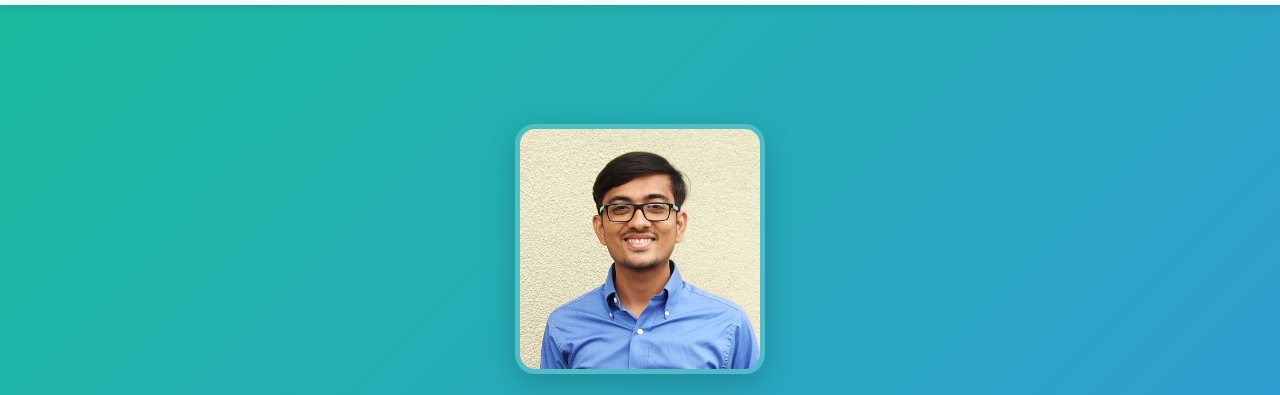
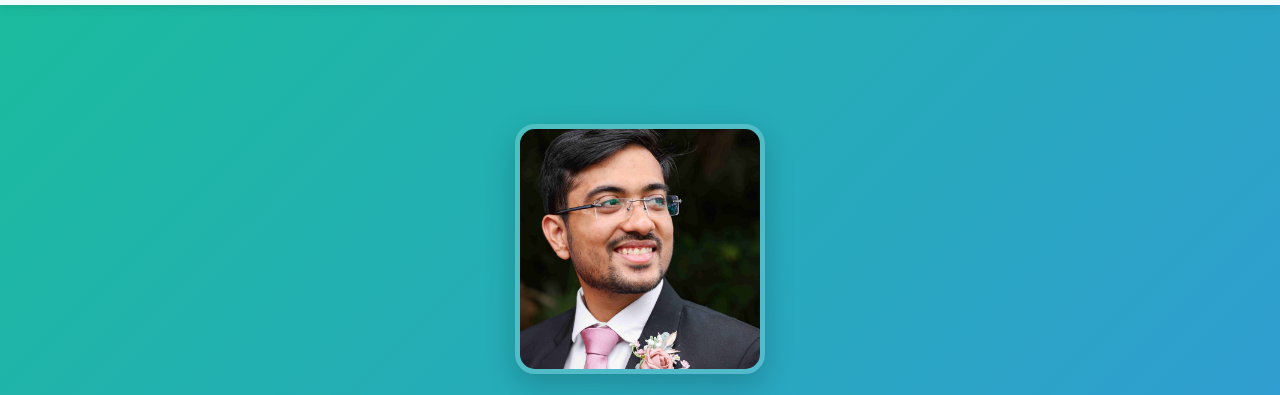
Before and after one commit to amanvishnani/amanvishnani.com, a website: page index.html in a window 1280 px wide. Shown: the part 53-448 px from the top of the page. Drawn offline with nearby package versions, Linux system fonts and the light colour scheme.

Commit message:
feat: Update the profile picture displayed on the homepage.

```diff
--- a/index.html
+++ b/index.html
@@ -174,7 +174,7 @@
     <!-- Hero Section -->
     <section id="home" class="hero-section text-center">
         <div class="container">
-            <img src="images/forweb.jpg" alt="Aman Vishnani" class="profile-pic mb-4">
+            <img src="images/profile.jpg" alt="Aman Vishnani" class="profile-pic mb-4">
             <h1 class="display-3 fw-bold mb-2">I'm Aman</h1>
             <p class="lead mb-4">Full Stack Software Engineer</p>
             <div class="social-links mb-4">
```
Also changed, not shown: images/forweb.jpg (deleted), images/profile.jpg (added).
